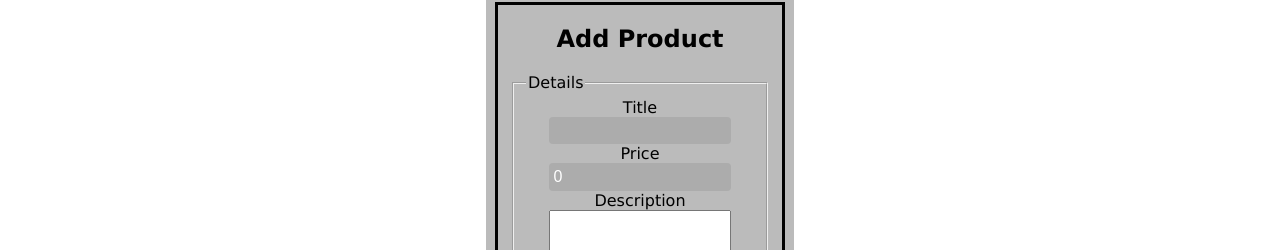
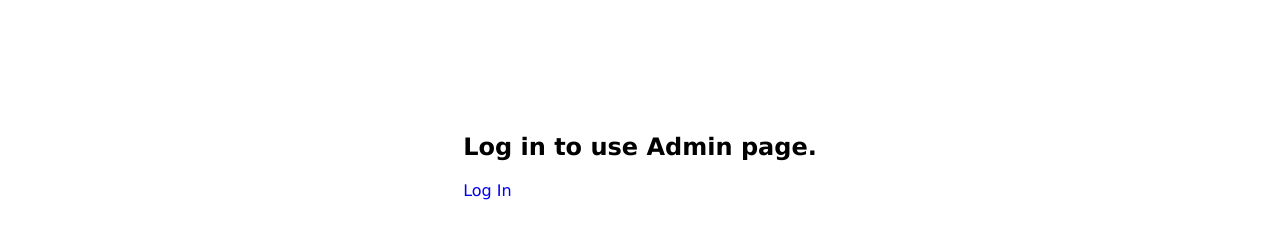
Before and after one commit to Tarv44/feather-report-client, a React (Create React App) app: page /co/1/admin in a window 1280 px wide. Shown: the part 263-513 px from the top of the page. Built offline with nearby package versions, Linux system fonts and the light colour scheme; no server answers.

Commit message:
Implemented log in redirect on Admin component

```diff
--- a/src/Admin/Admin.js
+++ b/src/Admin/Admin.js
@@ -55,7 +55,8 @@ export default class Admin extends Component {
     }
 
     render() {
-        return (
+        return this.context.company.title
+        ? (
             <>
                 <header className={styles.header}>
                     <h1>{this.context.company.name}</h1>
@@ -83,5 +84,11 @@ export default class Admin extends Component {
                 </main>
             </>
         )
+        : (
+            <main>
+                <h2>Log in to use Admin page.</h2>
+                <NavLink to={'/login'}>Log In</NavLink>
+            </main>
+        )
     }
 }
--- a/src/EditProduct/EditProduct.js
+++ b/src/EditProduct/EditProduct.js
@@ -103,8 +103,6 @@ export default class EditProduct extends Component {
             body: JSON.stringify(body)
         }
 
-
-        console.log('API called')
         fetch(`${config.API_ENDPOINT}/products/`, options)
             .then(res => {
                 if (!res.ok) {
```
